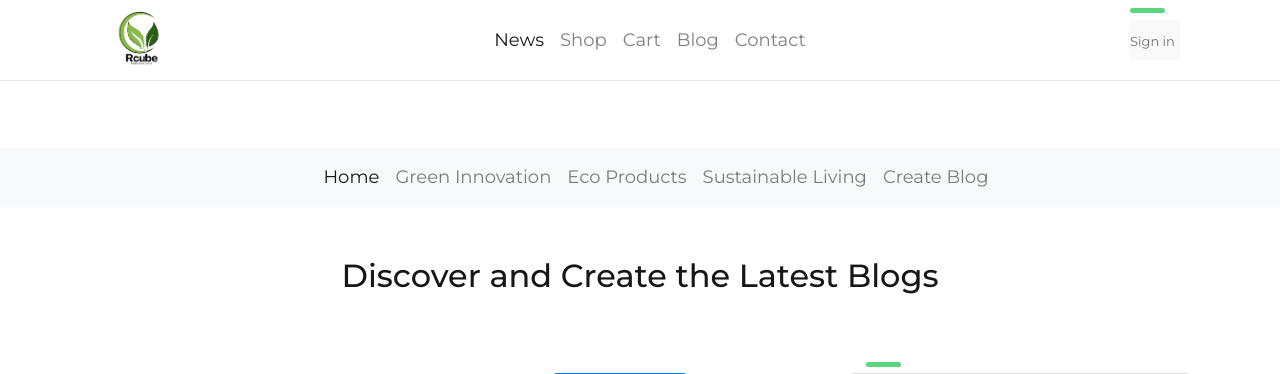
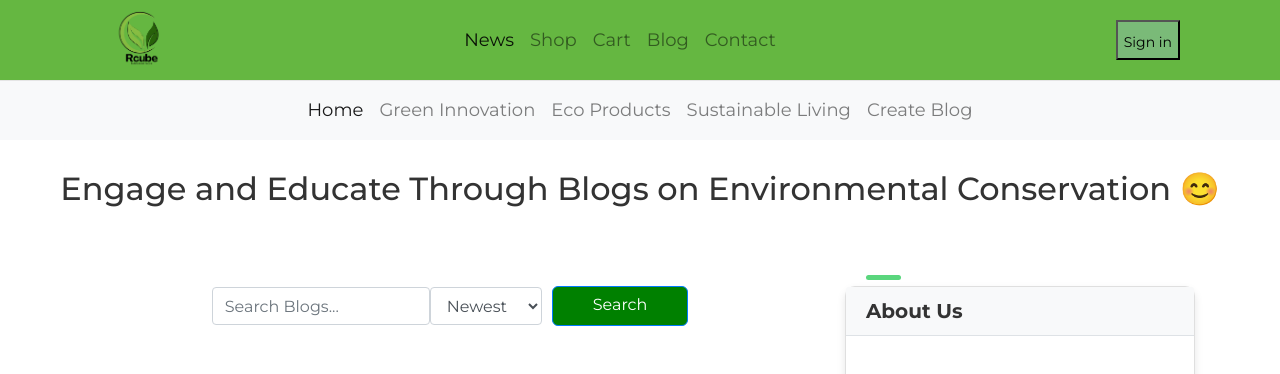
Before and after one commit to nishanthan22/rcube-green-ecom, a Django app: page /blog/ in a window 1280 px wide. Shown: the top 374 px of the page. Run offline with Django 5.2, Linux system fonts and the light colour scheme; data comes from the database, SQL or seed files in the repository; data that the repository does not hold is empty; some libraries are stand-ins or nearby versions.

Commit message:
Added Validations in form and updated the Blog htmls

```diff
--- a/rcubeGreen/blog/templates/blog/base.html
+++ b/rcubeGreen/blog/templates/blog/base.html
@@ -6,7 +6,6 @@
   <meta name="viewport" content="width=device-width, initial-scale=1.0">
   {% load static %}
   <title>{% block title %}Blogs{% endblock %}</title>
-  <link rel="stylesheet" href="{% static 'css/style.css' %}">
   <link rel="preconnect" href="https://fonts.googleapis.com">
   <link rel="preconnect" href="https://fonts.gstatic.com" crossorigin>
   <link href="https://fonts.googleapis.com/css2?family=Montserrat:ital,wght@0,100..900;1,100..900&display=swap" rel="stylesheet">
@@ -116,7 +115,7 @@
       margin: 0;
     }
     .footer {
-      background-color: #f8f9fa;
+      background-color: #65B741;
       padding: 40px 0;
     }
     .footer h5 {
@@ -129,7 +128,7 @@
       color: #343a40;
     }
     .footer-bar {
-      background-color: #f8f9fa; /* Light grey background color */
+      background-color: #65B741; /* Light grey background color */
       padding: 10px 20px; /* Padding for some space inside the bar */
       border-top: 1px solid #dee6e1; /* Optional: a border to separate the bar from the rest of the content */
     }
@@ -142,6 +141,7 @@
       align-items: center;
       padding: 10px;
       border-bottom: 1px solid #e5e5e5;
+        background-color: #65B741;
     }
     .header .logo {
       flex: 1;
@@ -167,7 +167,7 @@
       align-items: center;
       height: 40px; /* Adjusted height */
       font-size: 14px; /* Adjust font size if needed */
-      background-color: #f9f9f9;
+      background-color: #7ABA78;
     }
     .dropdown {
       position: relative;
@@ -199,6 +199,7 @@
     }
     .navbar {
     margin-top: 0;
+        background-color: #65B741;
     }
 
   </style>
--- a/rcubeGreen/blog/templates/blog/eco_products.html
+++ b/rcubeGreen/blog/templates/blog/eco_products.html
@@ -8,6 +8,7 @@
 
     .masthead .container {
         text-align: center;
+        margin-top: 20px;
     }
 
     .blog-cards-container {
--- a/rcubeGreen/blog/templates/blog/green_innovation.html
+++ b/rcubeGreen/blog/templates/blog/green_innovation.html
@@ -8,6 +8,7 @@
 
     .masthead .container {
         text-align: center;
+        margin-top: 20px;
     }
 
     .blog-cards-container {
--- a/rcubeGreen/blog/templates/blog/index.html
+++ b/rcubeGreen/blog/templates/blog/index.html
@@ -16,7 +16,7 @@
             background-color: #f8f9fa;
         }
         .custom-margin {
-            margin-top: 50px; /* Adjust the value as needed */
+            margin-top: 30px; /* Adjust the value as needed */
         }
 
         .search-sort-form {
@@ -181,7 +181,7 @@
 <body>
     {% extends "blog/base.html" %}
     {% block content %}
-    <h1 class="h2 text-center custom-margin" id="pageHeaderTitle">Discover and Create the Latest Blogs</h1>
+    <h1 class="h2 text-center custom-margin" id="pageHeaderTitle">Engage and Educate Through Blogs on Environmental Conservation 😊</h1>
 
     <div class="container">
         <div class="row">
--- a/rcubeGreen/blog/templates/blog/sustainable_living.html
+++ b/rcubeGreen/blog/templates/blog/sustainable_living.html
@@ -8,6 +8,7 @@
 
     .masthead .container {
         text-align: center;
+        margin-top: 20px;
     }
 
     .blog-cards-container {
--- a/rcubeGreen/usersApp/templates/user_profile.html
+++ b/rcubeGreen/usersApp/templates/user_profile.html
@@ -12,9 +12,6 @@
             {% if not user.is_superuser %}
               <li class="nav-item">
                 <a class="nav-link" href="{% url 'user_orders' %}">View your Orders</a>
-              </li>
-              <li class="nav-item">
-                <a class="nav-link" href="{% url 'blog:index' %}">View your Blogs</a>
               </li>
             {% endif %}
           <li class="nav-item">
```
Also changed, not shown: rcubeGreen/blog/forms.py (+37 -0 lines).
